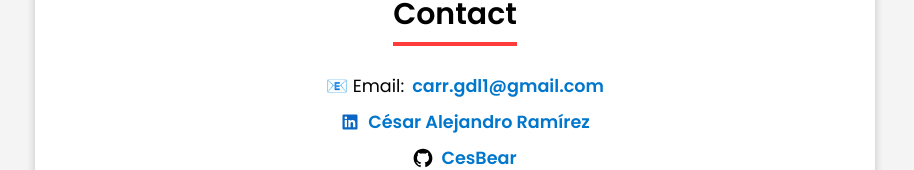
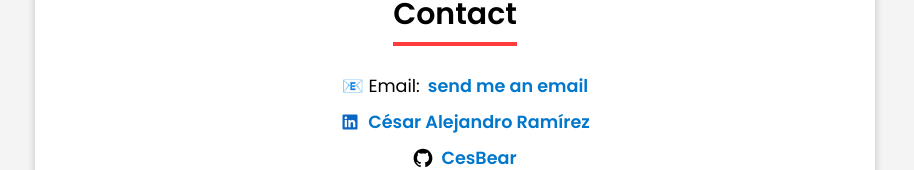
Before and after one commit to CesBear/online-cv, a React (Create React App) app: page / in a window 1280 px wide. Shown: the part 3566-3736 px from the top of the page, without its empty margins (185-1099 px from the left). Built offline with nearby package versions, Linux system fonts and the light colour scheme.

Commit message:
Updated email

```diff
--- a/src/App.js
+++ b/src/App.js
@@ -159,7 +159,7 @@ const App = () => {
         <ul className="contact-details">
           <li>
             📧 Email:
-            <a href="mailto:carr.gdl1@gmail.com"> carr.gdl1@gmail.com</a>
+            <a href="mailto:carr@cesbear.com"> send me an email</a>
           </li>
           <li>
             <img src="/icons/linkedin.svg" alt="LinkedIn" className="contact-icon" />
```
